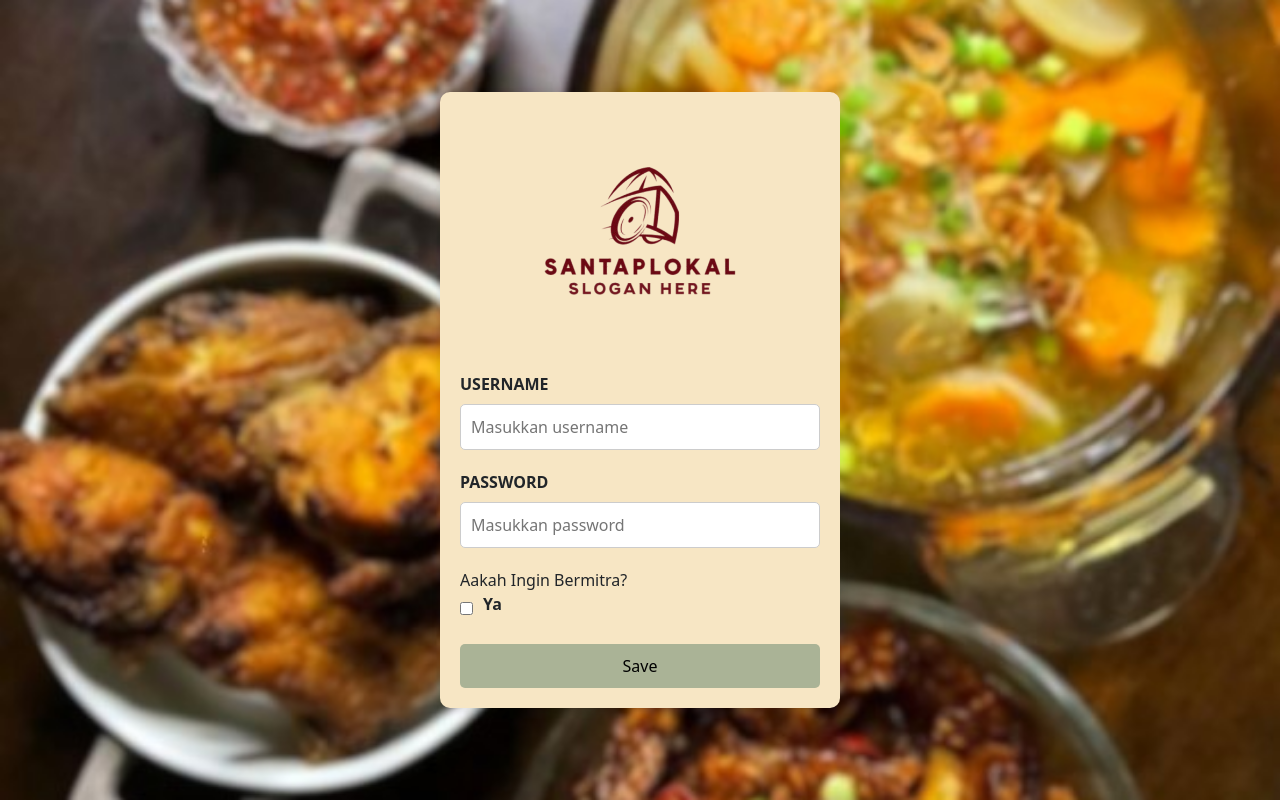
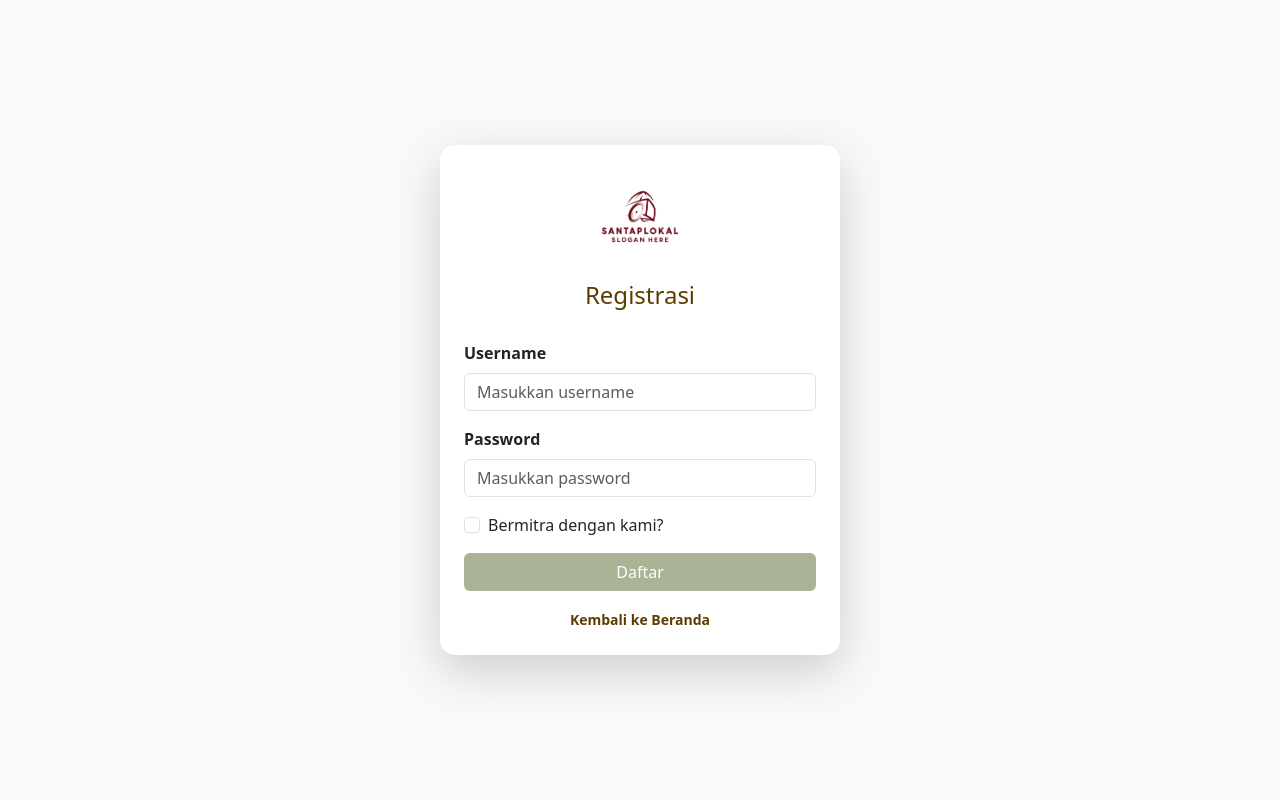
Before and after one commit to GraciaAmasta28/SantapLokal, a PHP site: page /registrasi.php in a window 1280 px wide. Run offline with PHP 8.4, Linux system fonts and the light colour scheme.

Commit message:
updateIndexLoginRegis

```diff
--- a/logout.php
+++ b/logout.php
@@ -3,4 +3,5 @@ session_start();
 if(session_destroy()){
     header("Location: login.php");
 }
+
 ?>
--- a/registrasi.php
+++ b/registrasi.php
@@ -8,15 +8,24 @@ if ($_SERVER["REQUEST_METHOD"] == "POST") {
 
     $queryRegis = "insert into users (username, password, is_mitra) values ('$username', '$password', '$is_mitra')";
 
-    if (mysqli_query($conn, $queryRegis)) {
+    $cekUser = "select * from users where username = '$username'";
+
+    $hasilCek = $conn->query($cekUser);
+
+    if ($hasilCek->num_rows > 0) {
+        echo "
+        <script>
+        alert('Username sudah terdaftar, gunakan username lain.');
+        window.location.href='registrasi.php';
+        </script>
+        ";
+    } else {
+        $conn->query($queryRegis);
         echo "<script>
         alert('Registrasi Berhasil! Anda akan diarahkan ke halaman Login.')
         window.location.href ='login.php';
         </script>";
-        // header("Location: login.php");
         exit();
-    } else {
-        echo "error: " . $queryRegis . "<br>" . $conn->error;
     }
 }
 ?>
@@ -26,85 +35,93 @@ if ($_SERVER["REQUEST_METHOD"] == "POST") {
 <head>
     <meta charset="UTF-8">
     <meta name="viewport" content="width=device-width, initial-scale=1.0">
-    <title>Form dengan Syarat dan Ketentuan</title>
+    <title>Registrasi</title>
     <link href="https://cdn.jsdelivr.net/npm/bootstrap@5.3.3/dist/css/bootstrap.min.css" rel="stylesheet" integrity="sha384-QWTKZyjpPEjISv5WaRU9OFeRpok6YctnYmDr5pNlyT2bRjXh0JMhjY6hW+ALEwIH" crossorigin="anonymous">
     <script src="https://cdn.jsdelivr.net/npm/bootstrap@5.3.3/dist/js/bootstrap.bundle.min.js" integrity="sha384-YvpcrYf0tY3lHB60NNkmXc5s9fDVZLESaAA55NDzOxhy9GkcIdslK1eN7N6jIeHz" crossorigin="anonymous"></script>
+    <link rel="stylesheet" href="https://fonts.googleapis.com/css2?family=Material+Symbols+Outlined:opsz,wght,FILL,GRAD@24,400,0,0&icon_names=arrow_back_ios" />
 </head>
 
-<body>
-    <div class="container">
-        <div class="logo">
-            <img src="logo.png" alt="logo">
+<body class="bg-light">
+    <div class="d-flex align-items-center justify-content-center vh-100">
+        <div class="card shadow-lg p-4" style="width: 400px; border-radius: 15px;">
+            <!-- Logo -->
+            <div class="text-center mb-4">
+                <img src="logo.png" alt="Santap Lokal" width="120">
+                <h4 class="mt-3" style="color: #5c3d00;">Registrasi</h4>
             </div>
+            <!-- Form -->
             <form method="POST" action="">
-            <label for="username">USERNAME</label>
-            <input type="text" id="username" name="username" placeholder="Masukkan username">
-
-            <label for="password">PASSWORD</label>
-            <input type="password" id="password" name="password" placeholder="Masukkan password">
-
-            Aakah Ingin Bermitra?
-
-            <div class="checkbox-label" >
-                <input type="checkbox" id="termsCheckbox" name="is_mitra" value="0" data-bs-toggle="modal" data-bs-target="#exampleModal">
-                <label for="termsCheckbox">Ya</label>
+                <div class="mb-3">
+                    <label for="username" class="form-label fw-bold">Username</label>
+                    <input type="text" class="form-control" id="username" name="username" placeholder="Masukkan username" required>
+                </div>
+                <div class="mb-3">
+                    <label for="password" class="form-label fw-bold">Password</label>
+                    <input type="password" class="form-control" id="password" name="password" placeholder="Masukkan password" required>
+                </div>
+                <div class="form-check mb-3">
+                    <input type="checkbox" class="form-check-input" id="isMitra" name="is_mitra" value="1">
+                    <label class="form-check-label" for="isMitra">Bermitra dengan kami?</label>
+                </div>
+                <button type="submit" class="btn w-100 text-white" style="background-color: #AAB396;">Daftar</button>
+            </form>
+            <!-- Back -->
+            <div class="text-center mt-3">
+                <a href="/" class="text-decoration-none" style="color: #5c3d00;">
+                    <i class="bi bi-arrow-left-circle"></i> Kembali ke Beranda
+                </a>
+            </div>
+        </div>
     </div>
 
-            <input type="submit" value="Save">
-        </form>
-    </div>
-
-
-
-
-    <!--
-
-    <script>
-        const termsCheckbox = document.getElementById('termsCheckbox');
-        const submitBtn = document.getElementById('submitBtn');
-
-        termsCheckbox.addEventListener('change', function(){
-            if (this.checked){
-                window.open('snk.html', '_blank', 'width=600, height=400');
-            }
-        })
-    </script> -->
-</body>
-
-<div class="modal fade" id="exampleModal" tabindex="-1" aria-labelledby="exampleModalLabel" aria-hidden="true">
+    <!-- Modal -->
+    <div class="modal fade" id="termsModal" tabindex="-1" aria-labelledby="termsModalLabel" aria-hidden="true">
         <div class="modal-dialog">
             <div class="modal-content">
                 <div class="modal-header">
-        <h1 class="modal-title fs-5" id="exampleModalLabel">Modal title</h1>
-        <button type="button" class="btn-close" data-bs-dismiss="modal" id="closeButton" aria-label="Close"></button>
+                    <h5 class="modal-title" id="termsModalLabel">Syarat dan Ketentuan</h5>
+                    <button type="button" class="btn-close" data-bs-dismiss="modal" aria-label="Close"></button>
                 </div>
                 <div class="modal-body">
-        INI SYARAT DAN KETENTUAN
+                    <p>Dengan mendaftar sebagai mitra, Anda menyetujui semua syarat dan ketentuan kami.</p>
                 </div>
                 <div class="modal-footer">
-        <button type="button" class="btn btn-secondary" id="cancelButton" data-bs-dismiss="modal">Close</button>
-        <button type="button" class="btn btn-primary" id="yesButton" data-bs-dismiss="modal">Save changes</button>
+                    <button type="button" class="btn btn-secondary" data-bs-dismiss="modal" id="cancelButton">Batal</button>
+                    <button type="button" class="btn btn-primary" id="agreeButton">Setuju</button>
                 </div>
             </div>
         </div>
     </div>
 
     <script>
-        const termsCheckbox = document.getElementById('termsCheckbox');
+        const isMitraCheckbox = document.getElementById('isMitra');
+        const agreeButton = document.getElementById('agreeButton');
         const cancelButton = document.getElementById('cancelButton');
-        const closeButton = document.getElementById('closeButton');
-        const yesButton = document.getElementById('yesButton');
-        // Reset checkbox ketika tombol cancel di modal ditekan
+
+        // Tangkap elemen modal menggunakan Bootstrap
+        const modalElement = document.getElementById('termsModal');
+        const modalInstance = new bootstrap.Modal(modalElement);
+
+        // Tampilkan modal ketika checkbox di klik
+        isMitraCheckbox.addEventListener('change', () => {
+            if (isMitraCheckbox.checked) {
+                modalInstance.show();
+            }
+        });
+
+        // Setujui syarat dan tutup modal
+        agreeButton.addEventListener('click', () => {
+            isMitraCheckbox.checked = true; // Pastikan checkbox tetap tercentang
+            modalInstance.hide(); // Tutup modal
+        });
+
+        // Batalkan dan ubah checkbox menjadi tidak dicentang
         cancelButton.addEventListener('click', () => {
-            termsCheckbox.checked = false; // Set checkbox tidak tercentang
-        });
-        closeButton.addEventListener('click', () => {
-            termsCheckbox.checked = false; // Set checkbox tidak tercentang
-        });
-        yesButton.addEventListener('click', () => {
-            termsCheckbox.checked = true; // Set checkbox tidak tercentang
+            isMitraCheckbox.checked = false; // Ubah checkbox menjadi tidak dicentang
+            modalInstance.hide(); // Tutup modal
         });
     </script>
+</body>
 
 </html>
 
@@ -112,77 +129,25 @@ if ($_SERVER["REQUEST_METHOD"] == "POST") {
 
 
 <style>
-    body{
-        width: 100%;
-        height: 100vh;
-        display: flex;
-        align-items: center;
-        background-image: url(login.jpg);
-        background-position: center;
-        background-size: cover;
+    body {
+        background-color: #F7E6C4;
+        /* Warna latar belakang lembut */
     }
 
-    .container {
-        background-color: #F7E6C4;
-        width: 400px;
-        padding: 20px;
-        margin: 50px auto;
-        border-radius: 10px;
-        box-shadow: 0px 4px 8px rgba(0, 0, 0, 0.1);
-        align-items: center;
+    .card {
+        border: none;
+        border-radius: 15px;
+        background-color: #ffffff;
+        box-shadow: 0px 4px 10px rgba(0, 0, 0, 0.1);
     }
 
-    .logo{
-        display: flex;
-        justify-content: center;
-        margin-bottom: 20px;
-
-        img{
-            width: 300px;
-        }
+    .btn:hover {
+        background-color: #9BAE58;
+        /* Warna hover tombol */
     }
 
-    form {
-        display: flex;
-        flex-direction: column;
-    }
-
-    label {
-        margin-bottom: 8px;
-        font-weight: bold;
-    }
-
-    input[type="text"],
-    input[type="password"] {
-        width: 100%;
-        padding: 10px;
-        margin-bottom: 20px;
-        border: 1px solid #ccc;
-        border-radius: 5px;
-        box-sizing: border-box;
-    }
-
-    .checkbox-label {
-        display: flex;
-        align-items: center;
-        margin-bottom: 20px;
-    }
-
-    .checkbox-label input {
-        margin-right: 10px;
-    }
-
-    input[type="submit"] {
-        background-color: #AAB396;
-        color: black;
-        padding: 10px;
-        border: none;
-        border-radius: 5px;
-        cursor: pointer;
-        font-size: 16px;
-    }
-
-    input[type="submit"]:hover {
-        background-color: #9BAE58;
+    a {
+        font-weight: 600;
+        font-size: 14px;
     }
 </style>
```
Also changed, not shown: globalcss.php (added, +11 -0 lines), index.php (+46 -30 lines), login.php (+59 -66 lines), stylemitra.php (added, +126 -0 lines), image/juice.png (added), menuImg/juice.jpeg (added), menuImg/milkshake.jpeg (added). Lines whose indentation alone changed are shown as unchanged.
